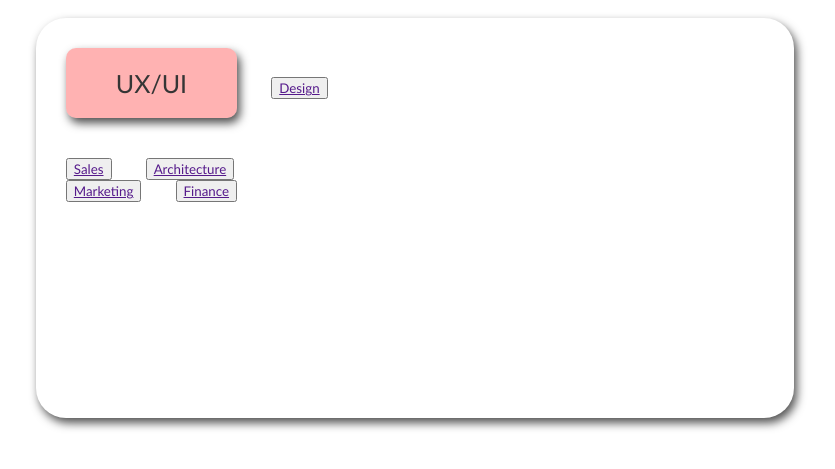
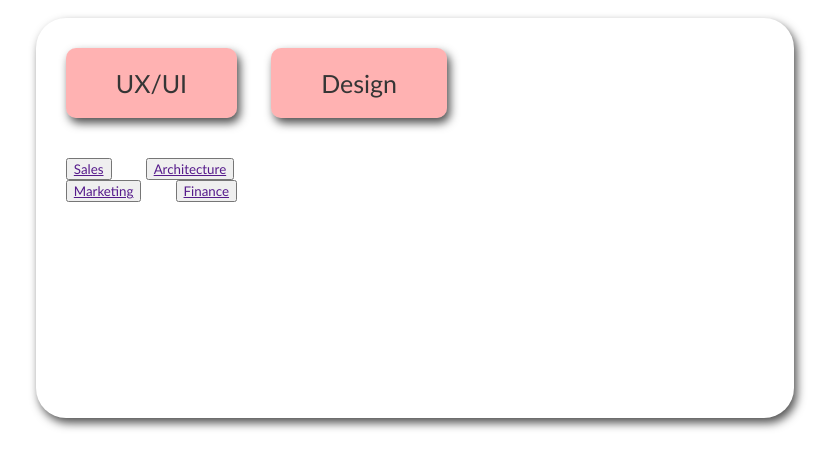
Before and after one commit to Angadbawankar/Web-scrapper-dev, a plain HTML site: page index.html in a window 1280 px wide. Shown: the part 285-754 px from the top of the page, without its empty margins (225-1060 px from the left). Drawn offline with Linux system fonts and the light colour scheme.

Commit message:
made design tab

```diff
--- a/index.css
+++ b/index.css
@@ -214,3 +214,26 @@
 .uxui:hover{
     box-shadow: 3px 5px 10px red;
 }
+
+/* second tab of first line */
+.design{
+    padding: 20px 50px;
+    background-color: rgba(255, 0, 0, 0.3);
+    font-size: 20px;
+    border: none;
+    box-shadow: 3px 5px 10px rgba(0, 0, 0, 0.7);
+    border-radius: 10px;
+    transition: .6s;
+    cursor: pointer;
+}
+/* design id */
+#design{
+    color: rgb(53, 53, 53);
+    text-decoration: none;
+    font-size: 25px;
+    cursor: pointer;
+}
+/* design tab on hover */
+.design:hover{
+    box-shadow: 3px 5px 10px red;
+}
```
